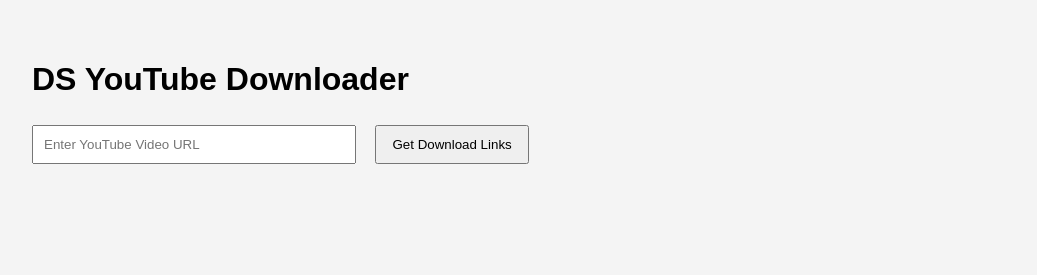
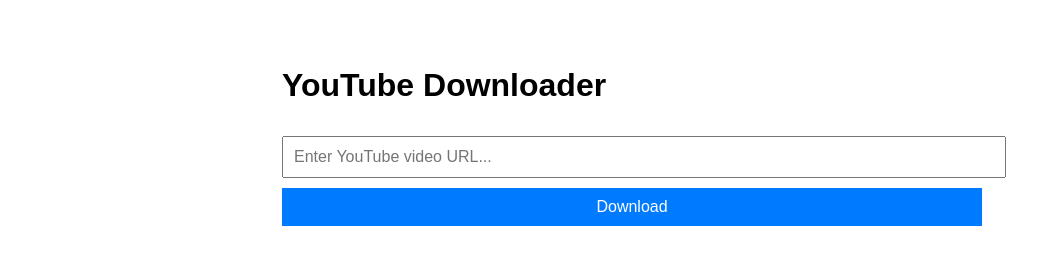
Before and after one commit to Sanchit-Darandale/DS_YT_DL, a plain HTML site: page index.html in a window 1280 px wide. Shown: the whole page, without its empty margins (8-1045 px from the left). Drawn offline with Linux system fonts and the light colour scheme.

Commit message:
Update index.html

```diff
--- a/index.html
+++ b/index.html
@@ -1,82 +1,129 @@
 <!DOCTYPE html>
 <html lang="en">
 <head>
-    <meta charset="UTF-8">
-    <meta name="viewport" content="width=device-width, initial-scale=1.0">
-    <title>DS YouTube Downloader</title>
+  <meta charset="UTF-8" />
+  <meta name="viewport" content="width=device-width, initial-scale=1.0"/>
+  <title>YouTube Downloader</title>
   <style>
     body {
-            font-family: Arial, sans-serif;
-            margin: 20px;
-            padding: 20px;
-            background-color: #f4f4f4;
+      font-family: sans-serif;
+      max-width: 700px;
+      margin: 30px auto;
+      padding: 16px;
     }
-        input[type="text"] {
-            width: 300px;
+    input, button {
       padding: 10px;
-            margin-right: 10px;
+      font-size: 1rem;
+      margin-top: 10px;
+      width: 100%;
     }
     button {
-            padding: 10px 15px;
-            margin: 5px;
+      background: #007bff;
+      color: white;
+      border: none;
       cursor: pointer;
     }
-        .download-links {
+    button:hover {
+      background: #0056b3;
+    }
+    img {
+      max-width: 100%;
       margin-top: 20px;
+      border-radius: 8px;
     }
-        .download-links a {
-            display: block;
-            margin: 5px 0;
-            text-decoration: none;
-            color: #007BFF;
+    .section {
+      margin-top: 30px;
+    }
+    a.download {
+      display: inline-block;
+      margin-top: 10px;
+      text-decoration: underline;
+      color: #007bff;
     }
   </style>
 </head>
 <body>
 
-    <h1>DS YouTube Downloader</h1>
-    <input type="text" id="youtubeLink" placeholder="Enter YouTube Video URL" />
-    <button onclick="getDownloadLinks()">Get Download Links</button>
+  <h1>YouTube Downloader</h1>
 
-    <div class="download-links" id="downloadLinks"></div>
+  <input type="text" id="urlInput" placeholder="Enter YouTube video URL..." />
+  <button onclick="fetchData()">Download</button>
+
+  <div id="result" class="section"></div>
 
   <script>
-        async function getDownloadLinks() {
-            const url = document.getElementById('youtubeLink').value;
-            const downloadLinksDiv = document.getElementById('downloadLinks');
-            downloadLinksDiv.innerHTML = ''; // Clear previous links
+    async function fetchData() {
+      const url = document.getElementById('urlInput').value;
+      const result = document.getElementById('result');
+      result.innerHTML = 'Loading...';
 
-            if (!url) {
-                alert('Please enter a YouTube URL.');
+      try {
+        const res = await fetch(`https://gpt76.vercel.app/download?url=${encodeURIComponent(url)}`);
+        const data = await res.json();
+
+        if (!data.success) {
+          result.innerHTML = '<p style="color:red;">Error: Could not fetch video data.</p>';
           return;
         }
 
-            try {
-                // Fetch download links from the public API
-                const audioResponse = await fetch(`https://gpt76.vercel.app/download?url=${encodeURIComponent(url)}`);
-                const audioData = await audioResponse.json();
+        const title = data.title;
+        const thumb = data.thumbnail;
+        const medias = data.medias;
 
-                // Check if audio data is available
-                if (audioData.audio) {
-                    const audioLink = audioData.audio; // Assuming the API returns a direct audio link
-                    downloadLinksDiv.innerHTML += `<a href="${audioLink}" download>Download Audio (MP3)</a>`;
+        const audio = medias.find(m => m.type === 'audio' || m.audioQuality);
+        const video480 = medias.find(m => m.label.includes('480'));
+        const video720 = medias.find(m => m.label.includes('720'));
+        const video1080 = medias.find(m => m.label.includes('1080'));
+
+        let html = `
+          <h2>${title}</h2>
+          <img src="${thumb}" alt="Thumbnail" />
+        `;
+
+        if (audio) {
+          html += `
+            <div class="section">
+              <h3>MP3 Audio</h3>
+              <audio controls src="${audio.url}" style="width: 100%;"></audio>
+              <br/>
+              <a class="download" href="${audio.url}" download>Download MP3</a>
+            </div>
+          `;
         }
 
-                // Fetch video links for different qualities
-                const videoQualities = ['480p', '720p', '1080p'];
-                for (const quality of videoQualities) {
-                    const videoResponse = await fetch(`https://gpt76.vercel.app/download?url=${encodeURIComponent(url)}&quality=${quality}`);
-                    const videoData = await videoResponse.json();
+        if (video480) {
+          html += `
+            <div class="section">
+              <h3>Video 480p</h3>
+              <video controls src="${video480.url}" style="width: 100%; max-height: 300px;"></video>
+              <br/>
+              <a class="download" href="${video480.url}" download>Download 480p</a>
+            </div>
+          `;
+        }
 
-                    // Check if video data is available
-                    if (videoData.video) {
-                        const videoLink = videoData.video; // Assuming the API returns a direct video link
-                        downloadLinksDiv.innerHTML += `<a href="${videoLink}" download>Download Video (${quality})</a>`;
+        if (video720) {
+          html += `
+            <div class="section">
+              <h3>Video 720p</h3>
+              <a class="download" href="${video720.url}" download>Download 720p</a>
+            </div>
+          `;
         }
+
+        if (video1080) {
+          html += `
+            <div class="section">
+              <h3>Video 1080p</h3>
+              <a class="download" href="${video1080.url}" download>Download 1080p</a>
+            </div>
+          `;
         }
-            } catch (error) {
-                console.error('Error fetching download links:', error);
-                alert('Failed to fetch download links. Please try again later.');
+
+        result.innerHTML = html;
+
+      } catch (err) {
+        result.innerHTML = '<p style="color:red;">An error occurred while fetching data.</p>';
       }
     }
   </script>
```
Lines whose indentation alone changed are shown as unchanged.
